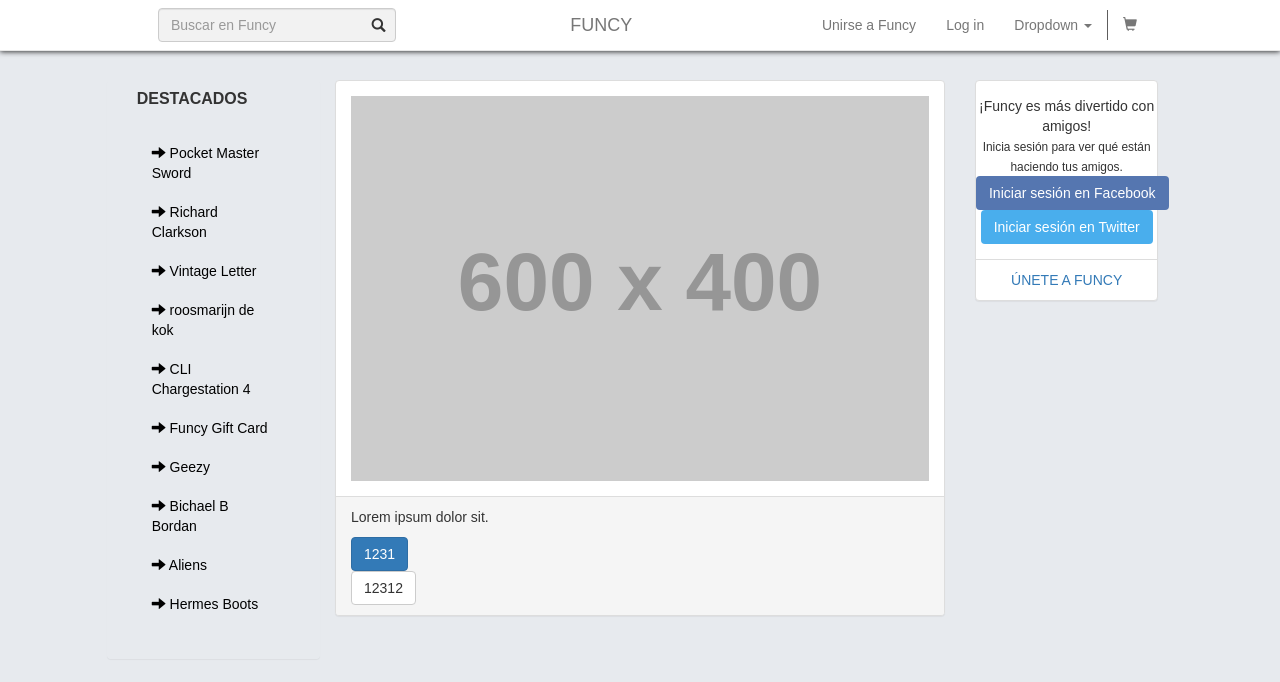
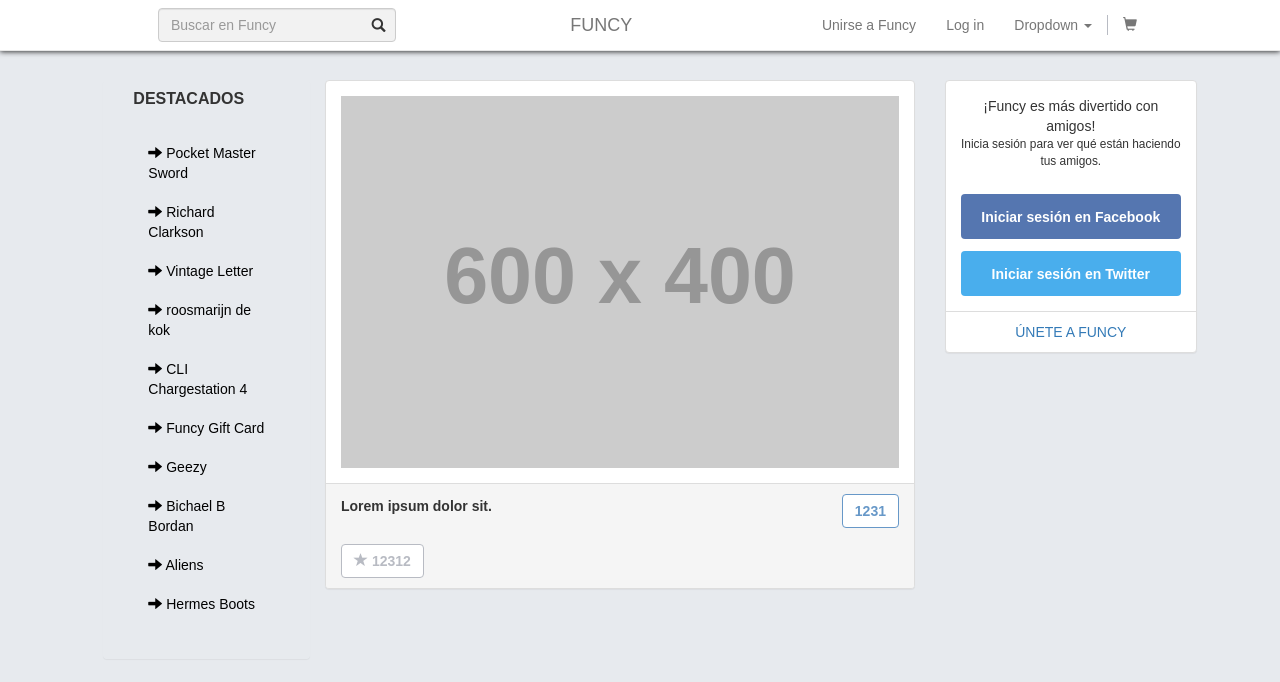
Before and after one commit to CesarGarciaG/HTML_Mayo, a website: page app/index.html in a window 1280 px wide. Drawn offline with nearby package versions, Linux system fonts and the light colour scheme; files that its build step writes are made by us from their sources; placeholder pictures from the web are drawn by us.

Commit message:
Continuación de funcionalidad del listado de productos

```diff
--- a/app/index.html
+++ b/app/index.html
@@ -59,9 +59,10 @@
         </div>
         <!-- /.container-fluid -->
     </nav>
+    <main>
         <div class="container-fluid">
             <div class="row">
-            <div id="destacados" class="panel panel-default col-lg-offset-1 col-lg-2">
+                <div id="destacados" class="panel panel-default col-lg-offset-1 col-lg-2 col-md-3">
                     <div class="panel-heading">
                         <h3 class="panel-title"><strong>DESTACADOS</strong></h3>
                     </div>
@@ -90,37 +91,29 @@
                         </ul>
                     </div>
                 </div>
-            <div id="producto" class="col-lg-6">
+                <div id="producto" class="col-lg-6 col-md-9">
                     <div class="panel panel-default panel-product">
-                    <div class="panel-body">
+                        <div class="panel-body" data-toggle="modal" data-target="#my-modal">
                             <img src="https://dummyimage.com/600x400/8f8f8f/fff.png">
                         </div>
                         <div class="panel-footer">
                             <div class="title">
-                            <p>Lorem ipsum dolor sit.</p>
+                                <p data-toggle="modal" data-target="#my-modal">Lorem ipsum dolor sit.</p>
                                 <button class="btn btn-primary">1231</button>
                             </div>
                             <div class="subtitle">
-                            <button class="btn btn-default">12312</button>
+                                <button class="btn btn-default"><span class="glyphicon glyphicon-star" aria-hidden="true"></span> 12312</button>
                             </div>
                         </div>
                     </div>
                 </div>
-            <div id="funcy-social" class="col-lg-2">
+                <div id="funcy-social" class="col-lg-3 col-md-12">
                     <div class="panel panel-default">
-                    <div class="panel-body container-fluid">
-                        <div class="row">
+                        <div class="panel-body">
                             <span>¡Funcy es más divertido con amigos!</span>
-                        </div>
-                        <div class="row">
                             <small>Inicia sesión para ver qué están haciendo tus amigos.</small>
-                        </div>
-                        <div class="row">
-                            <button class="btn btn-facebook">Iniciar sesión en Facebook</button>
-                        </div>
-                        <div class="row">
-                            <button class="btn btn-twitter">Iniciar sesión en Twitter</button>
-                        </div>
+                            <button class="btn btn-facebook"><strong>Iniciar sesión en Facebook</strong></button>
+                            <button class="btn btn-twitter"><strong>Iniciar sesión en Twitter</strong></button>
                         </div>
                         <div class="panel-footer">
                             <a href="about.html">ÚNETE A FUNCY</a>
@@ -129,6 +122,30 @@
                 </div>
             </div>
         </div>
+
+        <!-- Modal window -->
+        <div class="modal fade" id="my-modal" tabindex="-1" role="dialog" aria-labelledby="#modal-label">
+            <div class="modal-dialog" role="document">
+                <div class="modal-content">
+                    <div class="modal-body">
+                        <p>One fine body&hellip;</p>
+                    </div>
+                    <div class="modal-footer">
+                        <button type="button" class="btn btn-default" data-dismiss="modal">Close</button>
+                    </div>
+                </div>
+                <!-- /.modal-content -->
+            </div>
+            <!-- /.modal-dialog -->
+        </div>
+        <!-- /.modal -->
+    </main>
+
+    <!-- bower:js -->
+    <script src="../bower_components/jquery/dist/jquery.min.js"></script>
+    <script src="../bower_components/bootstrap-sass/assets/javascripts/bootstrap.min.js"></script>
+    <!-- endbower -->
+    <script src="scripts/service.products.js"></script>
 </body>
 
 </html>
--- /dev/null
+++ b/app/scripts/service.products.js
@@ -0,0 +1,15 @@
+'use strict';
+
+(function() {
+
+    var json = null;
+    $.ajax({
+        url: '../resources/mocks/list.json',
+        dataType: 'json',
+        success: function(data) {
+            json = data;
+        }
+    });
+    console.log(json);
+
+})();
--- a/app/styles/_funcy-social.scss
+++ b/app/styles/_funcy-social.scss
@@ -1,16 +1,27 @@
 #funcy-social {
+    width: 22vw;
     text-align: center;
+    .panel-body {
+        display: flex;
+        flex-direction: column;
+    }
     .panel-footer {
         background-color: transparent;
     }
-}
-
     .btn-facebook {
         background-color: #5576B0;
         color: white;
+        margin-bottom: 1.5vh;
     }
-
     .btn-twitter {
         background-color: #49AEED;
         color: white;
     }
+    button {
+        height: 45px;
+    }
+    small {
+        padding-bottom: 3vh;
+    }
+    @include social;
+}
--- a/app/styles/_nav.scss
+++ b/app/styles/_nav.scss
@@ -33,10 +33,10 @@
 }
 
 .linea {
-    padding-top: 10px;
+    padding-top: 15px;
     div {
         width: 1px;
-        height: 30px;
-        background-color: #5E5D5D;
+        height: 20px;
+        background-color: #B8BBC3;
     }
 }
--- a/app/styles/_product.scss
+++ b/app/styles/_product.scss
@@ -1,7 +1,50 @@
+#producto {
+
+}
+
 .panel.panel-product {
     padding: 0;
     img {
         object-fit: cover;
         width: 100%;
     }
+    .panel-body:hover {
+        cursor: pointer;
+    }
+    .panel-footer {
+        font-weight: bold;
+        .title {
+            display: flex;
+            flex-direction: row;
+            justify-content: space-between;
+            align-items: center;
+            p {
+                cursor: pointer;
+            }
+        }
+        .subtitle {
+            margin-top: 2vh;
+        }
+        .btn {
+            font-weight: bold;
+        }
+        .btn-primary {
+            color: #6798C8;
+            border-color: #6798C8;
+            background-color: white;
+            &:hover {
+                color: #427FBB;
+                border-color: #427FBB;
+            }
+        }
+        .btn-default {
+            color: #B8BBC3;
+            border-color: #B8BBC3;
+            &:hover {
+                color: #9A9EA9;
+                border-color: #9A9EA9;
+                background-color: white;
+            }
+        }
+    }
 }
--- a/app/styles/_responsive.scss
+++ b/app/styles/_responsive.scss
@@ -18,3 +18,9 @@
         flex-direction: column-reverse;
     }
 }
+
+@mixin social {
+    @media all and (max-width: #{$max-desktop}) {
+        width: 50vh;
+    }
+}
--- a/app/styles/_variables.scss
+++ b/app/styles/_variables.scss
@@ -1,4 +1,4 @@
 $icon-font-path: "../../bower_components/bootstrap-sass/assets/fonts/bootstrap/";
-$max-mobile: 680px;
-$max-tablet: 990px;
+$max-mobile: 768px;
+$max-tablet: 992px;
 $max-desktop: 1200px;
--- a/app/styles/main.scss
+++ b/app/styles/main.scss
@@ -22,4 +22,5 @@ body {
 
 .index-body {
     padding-top: 10vh;
+    padding-right: 5vh;
 }
```
Also changed, not shown: app/styles/main.css, 1 other file. Lines whose indentation alone changed are shown as unchanged.
